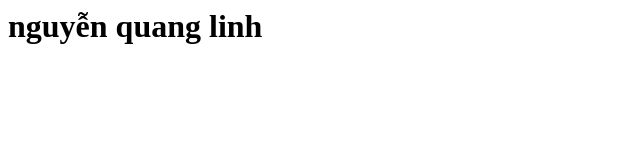
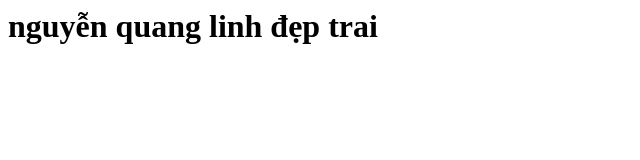
Before and after one commit to nqlinh2205/git, a plain HTML site: page index.html in a window 1280 px wide. Shown: the whole page, without its empty margins (0-640 px from the left). Drawn offline with Linux system fonts and the light colour scheme.

Commit message:
đẹp trai

```diff
--- a/index.html
+++ b/index.html
@@ -1 +1 @@
-<h1>nguyễn quang linh</h1>
+<h1>nguyễn quang linh đẹp trai</h1>
```
